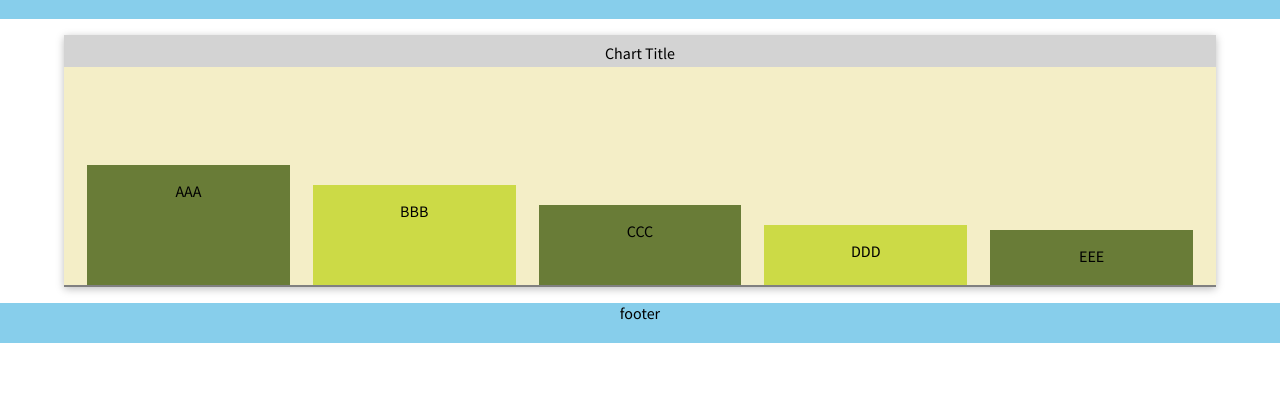
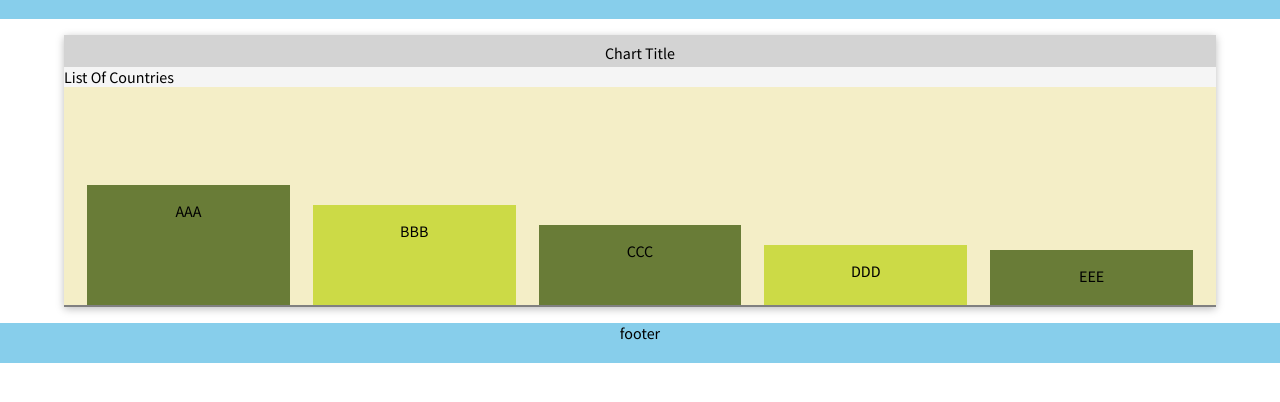
Before and after one commit to ishinan/data-visualization-js, a plain HTML site: page index.html in a window 1280 px wide. Shown: the part 64-466 px from the top of the page. Drawn offline with Linux system fonts and the light colour scheme.

Commit message:
index.html: script site.js tag, and added ids for chart frame and chart-choices div

```diff
--- a/index.html
+++ b/index.html
@@ -21,8 +21,8 @@
        <div class='BarChart-header'>
             Chart Title
        </div>
-
-       <div class='BarChart-frame'>
+       <div class='BarChart-choices' id="list-box">List Of Countries</div>
+       <div class='BarChart-frame' id='chart-location'>
          <div class='BarChart-bar' id='bar-1' style="height: 120px;"
                 onclick="alert('Hello')">AAA</div>
          <div class='BarChart-bar' id='bar-2' style="height: 100px;"
@@ -40,5 +40,6 @@
          <div>footer</div>
      </div>
   </div>
+  <script src="./js/site.js"></script>
 </body>
 </html>
```
